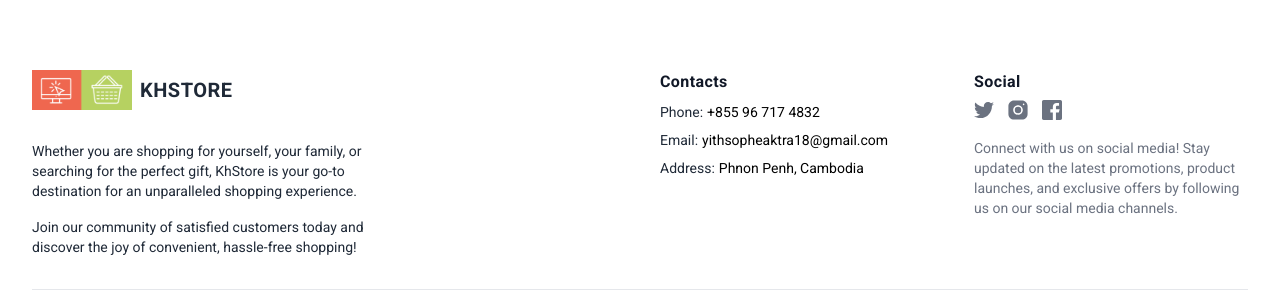
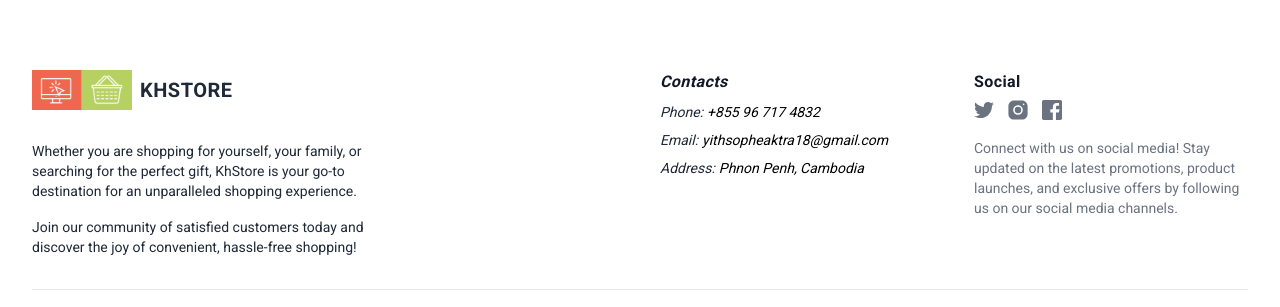
Before and after one commit to YithSopheaktra8/nextjs-ecommerce, a Next.js app: page / in a window 1280 px wide. Shown: the part 2813-3120 px from the top of the page. Built offline with nearby package versions, Linux system fonts and the light colour scheme; no server answers; what tw-elements would draw is missing.

Commit message:
fix: semantic tags

```diff
--- a/src/components/FooterComponent.tsx
+++ b/src/components/FooterComponent.tsx
@@ -41,7 +41,7 @@ export default function FooterComponent() {
 								</p>
 							</div>
 						</div>
-						<div className="space-y-2 text-sm">
+						<address className="space-y-2 text-sm">
 							<p className="text-base font-bold tracking-wide text-gray-900">
 								Contacts
 							</p>
@@ -77,7 +77,7 @@ export default function FooterComponent() {
 									Phnon Penh, Cambodia
 								</a>
 							</div>
-						</div>
+						</address>
 						<div>
 							<span className="text-base font-bold tracking-wide text-gray-900">
 								Social
```
